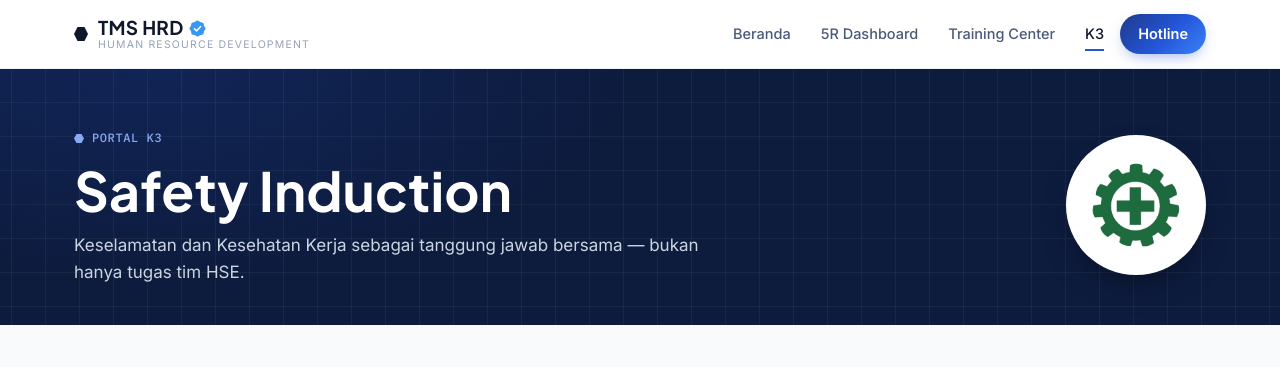
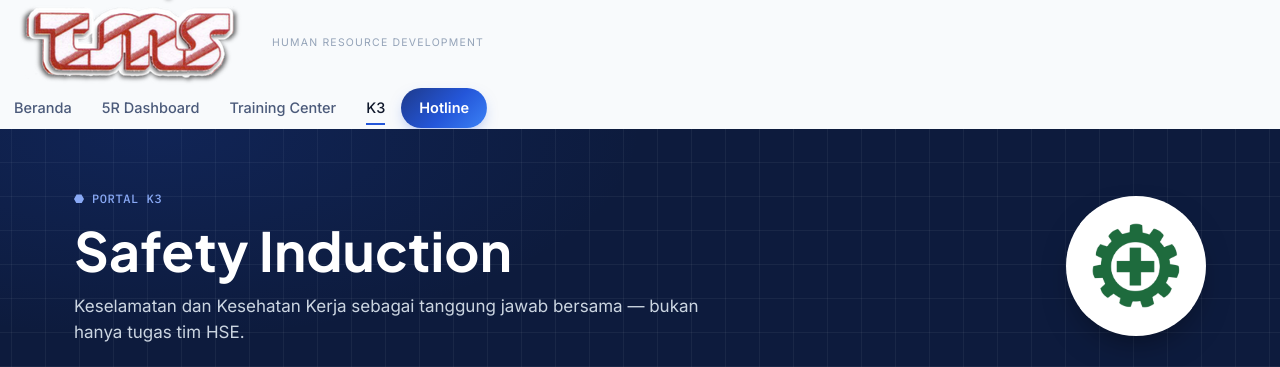
Before and after one commit to deridaachmad-boop/HRD-TMS, a plain HTML site: page k3.html in a window 1280 px wide. Shown: the top 367 px of the page. Drawn offline with Linux system fonts and the light colour scheme; no server answers.

Commit message:
Update k3.html

```diff
--- a/k3.html
+++ b/k3.html
@@ -10,11 +10,9 @@
 </head>
 <body>
 
-<header class="topbar">
-  <div class="wrap topbar-inner">
     <a href="index.html" class="brand">
-      <span class="brand-mark"><span class="bolt"></span></span>
-      <span class="brand-text"><strong>TMS HRD</strong><span>Human Resource Development</span></span>
+      <img class="brand-logo" src="assets/img/logo_tms_NO.png" alt="PT Timur Megah Steel">
+      <span class="brand-text"><span>Human Resource Development</span></span>
     </a>
     <nav class="nav" id="nav">
       <a href="index.html">Beranda</a>
```
